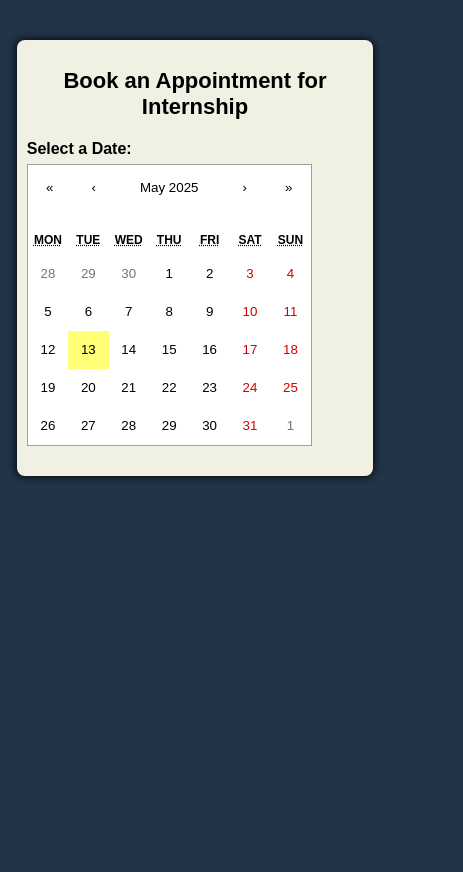
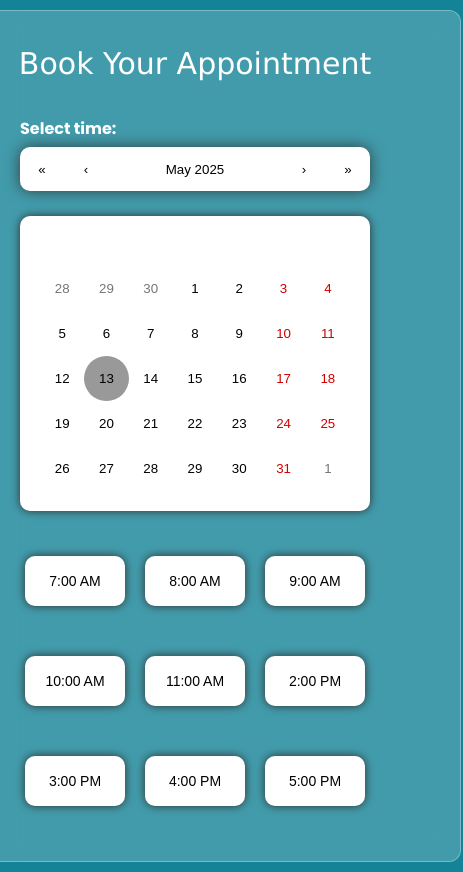
Before and after one commit to mkgdevelopers/appointment-booking-page, a React (Vite) app: page / in a window 390 px wide. Shown: the whole page, 463 px wide, since content can reach past the window. Before the commit the page ends 844 px from the top, so only its background shows below. Built offline with nearby package versions, Linux system fonts and the light colour scheme.

Commit message:
make ui better and responsive and fix some bugs

```diff
--- a/src/App.css
+++ b/src/App.css
@@ -1,65 +1,80 @@
+@import url('https://fonts.googleapis.com/css2?family=Poppins:ital,wght@0,100;0,200;0,300;0,400;0,500;0,600;0,700;0,800;0,900;1,100;1,200;1,300;1,400;1,500;1,600;1,700;1,800;1,900&family=Raleway:ital,wght@0,100..900;1,100..900&display=swap');
 body{
-  background-color:  #213448;
-
+  background-color: #138397;
+  display: flex;
+  justify-content: center;
 }
 h1{
   text-align: center;
-  background-color: white;
   margin: 0;
   padding: 15px 0px;
 }
 .dateAndTime{
   display: flex;
-  flex-wrap: wrap;
+  width: 800px;
+  gap: 40px;
+  margin-bottom: 10px;
 }
 .container{
-  width: 55%;
-  margin: 40px auto;
+  margin-top: 20px;
   padding: 20px 70px;
   border-radius: 8px;
-  font-family: Arial, sans-serif;
-  background-color:#f0f1e3 ;
-  box-shadow: 0 0 7px 2px rgba(0, 0, 0, 0.7);
+  width: 750px;
+  display: flex;
+  flex-direction: column;
+  justify-content: center;
+  align-items: center;
+  background: rgba(255, 255, 255, 0.2);
+  backdrop-filter: blur(10px);
+  -webkit-backdrop-filter: blur(10px);
+  border: 1px solid rgba(255, 255, 255, 0.3); /* optional border */
+  border-radius: 12px;
+  color: white;
 
 }
 .heading{
+  font-family: "Poppins", sans-serif;
+  font-weight: 100;
+  font-style: normal;
   text-align: center;
-  font-size: 22px;
+  font-size: 30px;
   margin-bottom: 20px;
-}
-.section{
-  margin-bottom: 20px;
-  margin-right: 30px;
+  font-family:Verdana, Geneva, Tahoma, sans-serif;
 }
 .label{
+  font-family: "Poppins", sans-serif;
+  font-weight: 100;
+  font-style: normal;
   display: block;
   margin-bottom: 6px;
   font-weight: bold;
 }
 .input{
-  width: 50%;
-  padding: 8px 10px;
-  border-radius: 4px;
+  width: 100%;
+  padding: 15px;
+  border-radius: 8px;
   border: 1px solid #ccc;
   font-size: 14px;
 }
 .timeSlotContainer{
+  margin-top: 150px;
+  height: 300px;
+  width: 400px;
   display: flex;
   flex-wrap: wrap;
-  gap: 10px;
-  margin-top: 20px;
+  justify-content: center;
+  align-items: center;
 }
-.timeSlot{
-  padding: 8px 14px;
-  border-radius: 4px;
-  border: 1px solid #aaa;
-  cursor: pointer;
-  font-size: 14px;
-}
+
 .form{
+  padding: 10px;
+  width: 550px;
+  height: 300px;
+  flex-wrap: wrap;
   display: flex;
-  flex-direction: column;
-  gap: 16px;
+  align-items: center;
+  justify-content: space-between;
+  /* background-color: #303f3f; */
 }
 .field{
   display: flex;
@@ -71,8 +86,9 @@ h1{
   margin-top: 4px;
 }
 .submitButton{
+  width: 100%;
   padding: 10px;
-  background-color: #007BFF;
+  background-color: #0d3663;
   color: #fff;
   font-size: 15px;
   border: none;
@@ -85,18 +101,84 @@ h1{
   font-weight: bold;
   text-align: center;
 }
-@media (max-width: 600px) {
-  .input{
-    width: 80%;
+.react-calendar{
+  border-radius: 10px;
+  background: none;
+  border: none;
+  padding: 10px;
+  width: 400px;
+}
+.react-calendar__navigation{
+  background-color: white;
+  border-radius: 10px;
+  box-shadow: 0 0 15px #303f3f;
+  width: 400px;
+
+}
+.react-calendar__viewContainer{
+  margin-top: 25px;
+  border-radius: 10px;
+  background: white;
+  box-shadow: 0 0 10px #302f2f;
+  padding: 20px;
+  width: 400px;
+}
+.react-calendar__month-view__days__day{
+  border-radius: 50%;
+  height: 52px;
+}
+.react-calendar__month-view__days__day:hover{
+  background-color: rgba(68, 150, 243, 0.479);
+}
+.react-calendar__month-view__days__day--weekend:hover{
+  background: none;
+}
+
+.react-calendar__tile--now {
+    background: #999;
+}
+
+.react-calendar abbr[title] {
+  text-decoration: none;
+  cursor: default;
+}
+
+
+@media (max-width: 830px) {
+    .dateAndTime{
+      flex-direction: column;
+      align-items: center;
+      gap: 0;
+      width: 90vw;
+    }
+    .timeSlotContainer{
+      margin-top: 20px;
+    }
+
+    .container{
+      width: 100vw;
+      margin: 2px;
+    }
+  .react-calendar{
+    padding: 0;
+    margin-left: 50px;
   }
-  .container{
-    padding: 10px;
-    width: 90%;
+  .react-calendar__navigation{
+    width: 350px;
   }
-  .react-calendar{
-    max-width: 285px;
+  .react-calendar__viewContainer{
+    width: 350px;
   }
-  h1{
-    display: none;
+  .label:first-child{
+    margin-left: 50px;
+  }
+  .react-calendar__month-view__days__day{
+    height: 45px;
   }
 }
+@media (max-width:600px) {
+  .form{
+    width: 300px;
+    height: 600px;
+  }
+}
--- a/src/App.jsx
+++ b/src/App.jsx
@@ -9,8 +9,9 @@ export default function App() {
   const [selectedDate, setSelectedDate] = useState('');
   const [selectedTime, setSelectedTime] = useState('');
   const [confirmed, setConfirmed] = useState(false);
+  const [error, setError] = useState('')
 
-  const timeSlots = ['10:00 AM', '11:00 AM', '2:00 PM', '3:00 PM'];
+  const timeSlots = ['7:00 AM', '8:00 AM', '9:00 AM', '10:00 AM', '11:00 AM', '2:00 PM', '3:00 PM', '4:00 PM', '5:00 PM'];
 
   function onSubmit(data){
     if (!selectedDate || !selectedTime) {
@@ -28,31 +29,42 @@ export default function App() {
     });
   };
 
+  const isWeekend = (date) => {
+    const day = date.getDay();
+    return day === 0 || day === 6;
+  };
+
+
+  const handleDateClick = (date) => {
+    if (isWeekend(date)) {
+      setError("❌ Cannot book on weekends!");
+      setSelectedDate('');
+    } else {
+      setSelectedDate(date)
+      setError('');
+    }
+  };
+
   return (
   <div className="main">
-
-    <h1>A Simple Appointment Booking React App</h1>
-
     <div className='container'>
 
-      <h2 className='heading'>Book an Appointment for Internship</h2>
+      <h1 className='heading'>Book Your Appointment</h1>
 <div className="dateAndTime">
 
       <div className='section'>
-        <label className='label'>Select a Date:</label>
+        <label className='label'>Select time:</label>
         <Calendar
           onChange={(date) => {
-            setSelectedDate(date);
-            setSelectedTime('');
+            handleDateClick(date)
             setConfirmed(false);
           }}
           value={selectedDate}
         />
+        {error && <p style={{ color: 'red' }}>{error}</p>}
       </div>
 
-{selectedDate && (
         <div className='section'>
-          <label className='label'>Available Time Slots:</label>
           <div className='timeSlotContainer'>
             {timeSlots.map((time) => (
               <button
@@ -60,12 +72,15 @@ export default function App() {
                 type="button"
                 onClick={() => setSelectedTime(time)}
                 style={{
-                  padding: '8px 14px',
-                  borderRadius: '4px',
-                  border: '1px solid #000000',
+                  height:'50px',
+                  width:'100px',
+                  borderRadius: '10px',
                   cursor: 'pointer',
                   fontSize: '14px',
-                  backgroundColor: selectedTime === time ? '#547792' : '#eee',
+                  border:'none',
+                  boxShadow:'0 0 10px #302f2f',
+                  margin:'10px 10px',
+                  backgroundColor: selectedTime === time ? '#006edc' : 'white',
                   color: selectedTime === time ? '#fff' : '#000',
                 }}
               >
@@ -75,7 +90,6 @@ export default function App() {
             ))}
           </div>
         </div>
-)}
 
 </div>
 
@@ -114,6 +128,16 @@ export default function App() {
             {errors.phone && <p className='error'>Phone number is required</p>}
           </div>
 
+          <div className="field">
+            <label className="label">Current job</label>
+            <input
+            type="text"
+            {...register('currentJob', {required: true})}
+            className='input'
+            />
+            {errors.currentJob && <p className='error'>Current Job is required</p>}
+          </div>
+
           <button type="submit" className='submitButton'>Book Appointment</button>
         </form>
       )}
```
